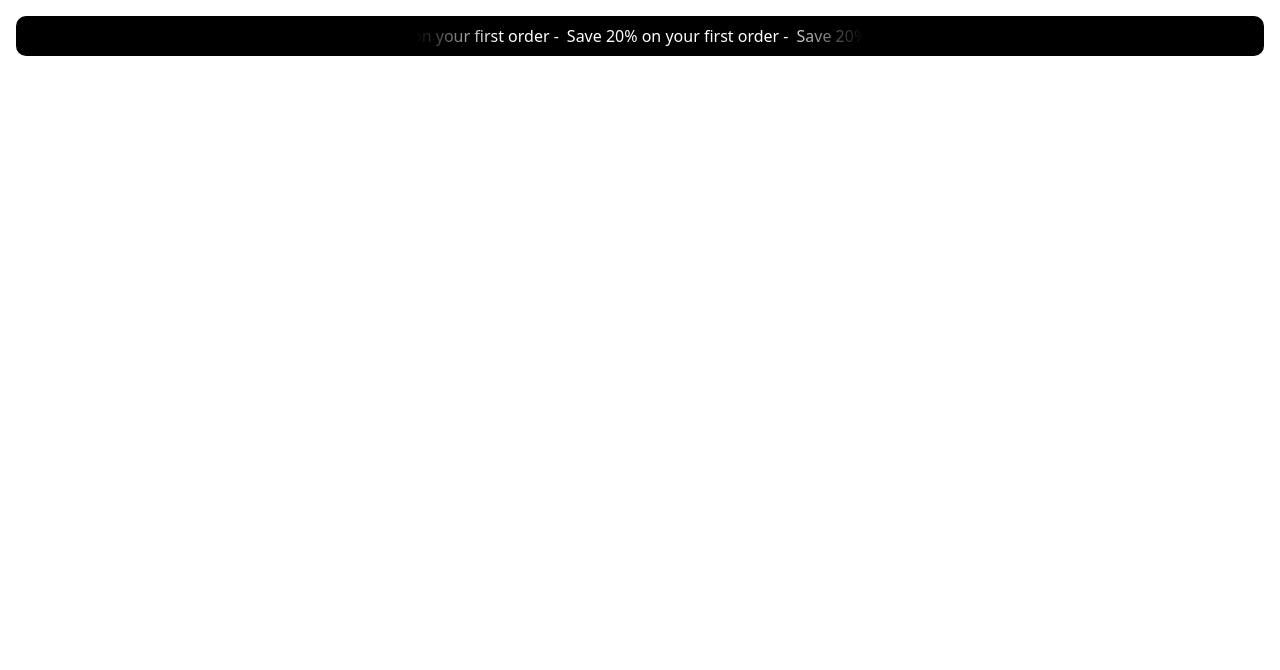
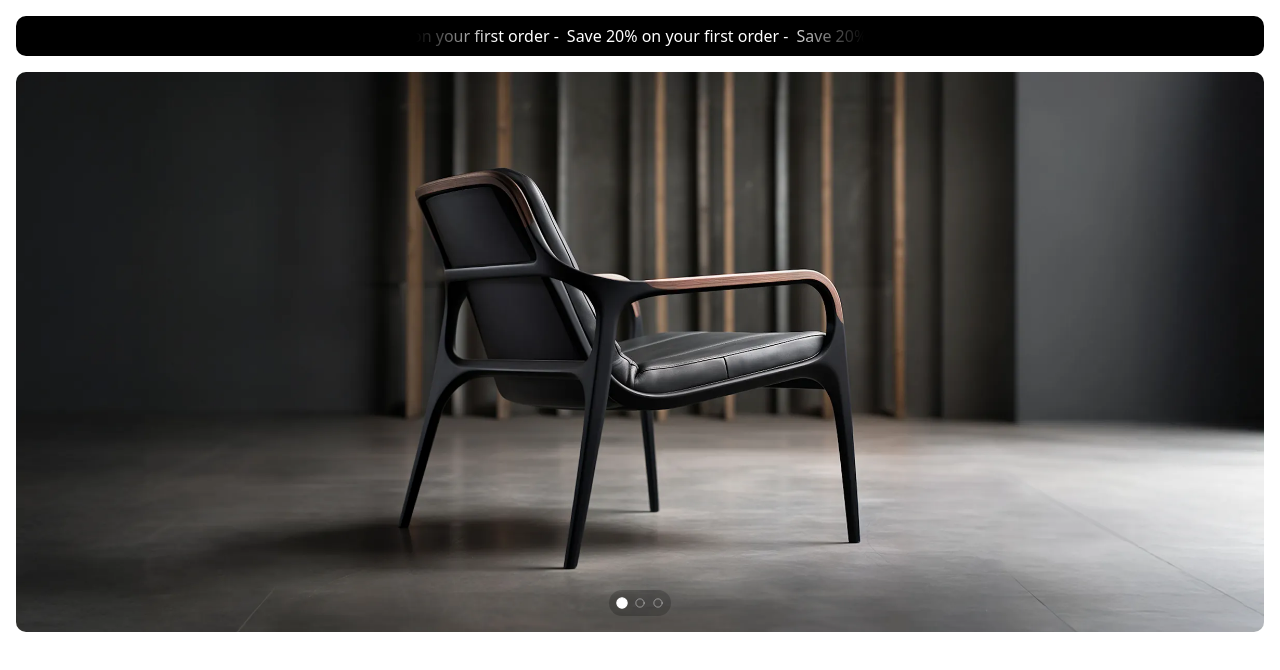
Before and after one commit to FD-Landing-Labs/ecomm-landing-v2, a Next.js app: page / in a window 1280 px wide. Shown: the top 670 px of the page. Built offline with nearby package versions, Linux system fonts and the light colour scheme.

Commit message:
feat: added card  in  image

```diff
--- a/components/hero-section.tsx
+++ b/components/hero-section.tsx
@@ -1,9 +1,86 @@
+"use client";
+
+import Image from "next/image";
+import { useState, useRef, useEffect } from "react";
+import { ChevronLeft, ChevronRight, Circle, Plus } from "lucide-react";
+
 export const HeroSection = () => {
+  // Start at index 1 because index 0 is the clone of the last slide
+  const [currentIndex, setCurrentIndex] = useState(1);
+  const [isTransitioning, setIsTransitioning] = useState(false);
+
+  const images = [
+    "/assets/images/chair-1.webp",
+    "/assets/images/chair 2.webp",
+    "/assets/images/chair 3.webp",
+  ];
+
+  // Create extended array: [Last, ...Originals, First]
+  const extendedImages = [images[images.length - 1], ...images, images[0]];
+
+  const cardData = [
+    {
+      title: "Crafting Comfort, Inspired by the North.",
+      description: "Simple, sleek, and built for a cozy, stylish lifestyle.",
+    },
+    {
+      title: "Natural Elegance in Every Detail",
+      description:
+        "Crafted for style and lasting durability, perfect for any space.",
+    },
+    {
+      title: "Modern Minimalism, Maximum Comfort",
+      description:
+        "Crafted from solid oak with a smooth finish, timeless and durable.",
+    },
+  ];
+
+  const nextSlide = () => {
+    if (isTransitioning) return;
+    setIsTransitioning(true);
+    setCurrentIndex((prev) => prev + 1);
+  };
+
+  const prevSlide = () => {
+    if (isTransitioning) return;
+    setIsTransitioning(true);
+    setCurrentIndex((prev) => prev - 1);
+  };
+
+  const handleTransitionEnd = () => {
+    setIsTransitioning(false);
+
+    // If we've reached the cloned last slide (at the end), snap to the real first slide (index 1)
+    if (currentIndex === extendedImages.length - 1) {
+      setCurrentIndex(1);
+    }
+
+    // If we've reached the cloned first slide (at the start), snap to the real last slide
+    if (currentIndex === 0) {
+      setCurrentIndex(extendedImages.length - 2);
+    }
+  };
+
+  const goToSlide = (index: number) => {
+    if (isTransitioning) return;
+    setIsTransitioning(true);
+    setCurrentIndex(index + 1); // +1 because of the cloned slide at the start
+  };
+
+  // Calculate the "real" index (0-based relative to original images) for dots and content
+  const getRealIndex = (index: number) => {
+    if (index === 0) return images.length - 1;
+    if (index === extendedImages.length - 1) return 0;
+    return index - 1;
+  };
+
+  const realIndex = getRealIndex(currentIndex);
+
   return (
-    <div className="p-4">
+    <div className="p-4 space-y-4">
+      {/* Marquee Section */}
       <div className="bg-black rounded-lg">
         <div className="relative max-w-md mx-auto text-white text-center bg-black overflow-hidden whitespace-nowrap">
-
           {/* Left fade */}
           <div className="absolute left-0 top-0 bottom-0 w-20 z-10 bg-gradient-to-r from-black to-transparent"></div>
 
@@ -21,9 +98,104 @@ export const HeroSection = () => {
             <span>Save 20% on your first order -</span>
             <span>Save 20% on your first order -</span>
           </div>
+        </div>
+      </div>
 
+      {/* Carousel Section */}
+      <div className="relative w-full h-[500px] md:h-[560px] rounded-lg overflow-hidden group">
+        {/* Sliding Image Track */}
+        <div
+          className="flex h-full"
+          style={{
+            transform: `translateX(-${currentIndex * 100}%)`,
+            transition: isTransitioning
+              ? "transform 700ms ease-in-out"
+              : "none",
+          }}
+          onTransitionEnd={handleTransitionEnd}
+        >
+          {extendedImages.map((img, index) => (
+            <div key={index} className="w-full h-full flex-shrink-0 relative">
+              <Image
+                src={img}
+                alt={`Slide ${index}`}
+                fill
+                className="object-cover"
+                priority={index === 1} // Prioritize the first "real" image
+              />
+            </div>
+          ))}
+        </div>
+
+        {/* Content Card Overlay */}
+        <div
+          key={realIndex} // Key ensures animation restarts on slide change
+          className="absolute bottom-12 left-4 md:bottom-14 h-[250px] md:left-10 z-20 max-w-[400px] bg-white rounded-lg p-10 shadow-xl hidden md:block animate-in fade-in slide-in-from-bottom-10 duration-1000"
+        >
+          <h2 className="text-3xl font-medium text-black ">
+            {cardData[realIndex].title}
+          </h2>
+          <p className="mt-4 text-gray-500 text-sm ">
+            {cardData[realIndex].description}
+          </p>
+
+          <button className="mt-8 text-sm font-medium text-black underline hover:text-gray-700 transition-colors">
+            View Product
+          </button>
+        </div>
+
+        {/* Left Arrow */}
+        <button
+          onClick={prevSlide}
+          className="absolute top-1/2 left-8 -translate-y-1/2 bg-black/40 hover:bg-black/60 text-white p-2 rounded-md opacity-0 group-hover:opacity-100 transition-opacity duration-300 backdrop-blur-sm z-30"
+        >
+          <ChevronLeft size={25} />
+        </button>
+
+        {/* Right Arrow */}
+        <button
+          onClick={nextSlide}
+          className="absolute top-1/2 right-8 -translate-y-1/2 bg-black/40 hover:bg-black/60 text-white p-2 rounded-md opacity-0 group-hover:opacity-100 transition-opacity duration-300 backdrop-blur-sm z-30"
+        >
+          <ChevronRight size={25} />
+        </button>
+
+        {/* Dots Navigation */}
+        <div className="absolute bottom-4 left-1/2 -translate-x-1/2 flex space-x-2 bg-black/20 rounded-full p-2 z-30">
+          {images.map((_, index) => (
+            <button
+              key={index}
+              onClick={() => goToSlide(index)}
+              className={`transition-all duration-300  ${
+                realIndex === index
+                  ? "text-white scale-125 "
+                  : "text-white/50 hover:text-white/80 "
+              }`}
+            >
+              <Circle
+                size={10}
+                fill={realIndex === index ? "currentColor" : "none"}
+              />
+            </button>
+          ))}
         </div>
       </div>
     </div>
   );
 };
+
+/* Hotspot Component */
+function Hotspot({ className }: { className: string }) {
+  return (
+    <button
+      className={`absolute z-20 ${className}
+      w-8 h-8 rounded-full bg-white/90 hover:bg-white flex items-center justify-center
+      shadow-lg hover:scale-110 transition-all duration-300 group/hotspot`}
+    >
+      <Plus
+        size={16}
+        className="text-black group-hover/hotspot:rotate-90 transition-transform duration-300"
+      />
+    </button>
+  );
+}
```
Also changed, not shown: components/landing-page.tsx (+5 -5 lines), public/assets/images/chair-1.webp (renamed from public/assets/images/chair 1.webp).
